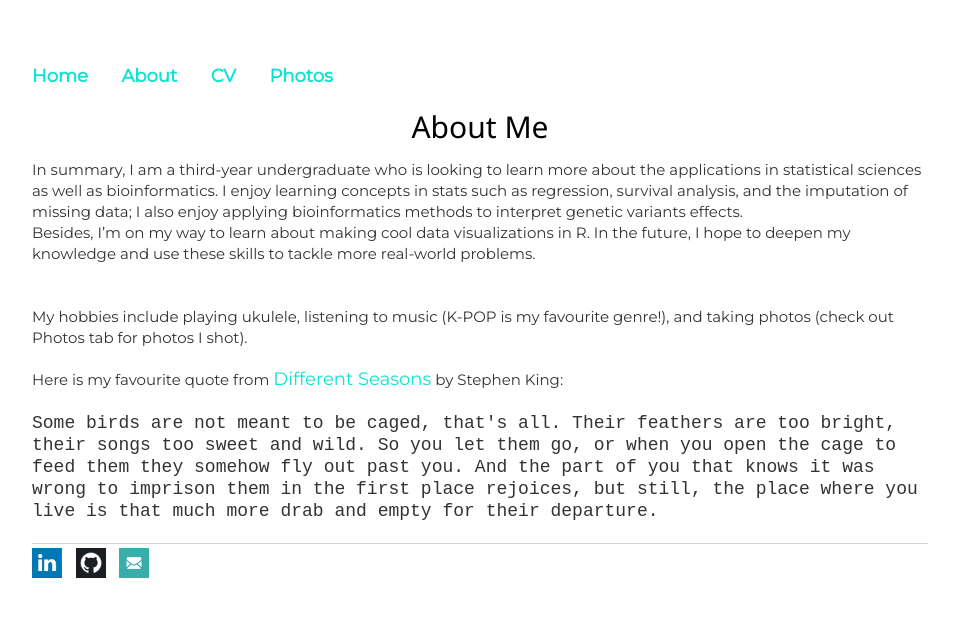
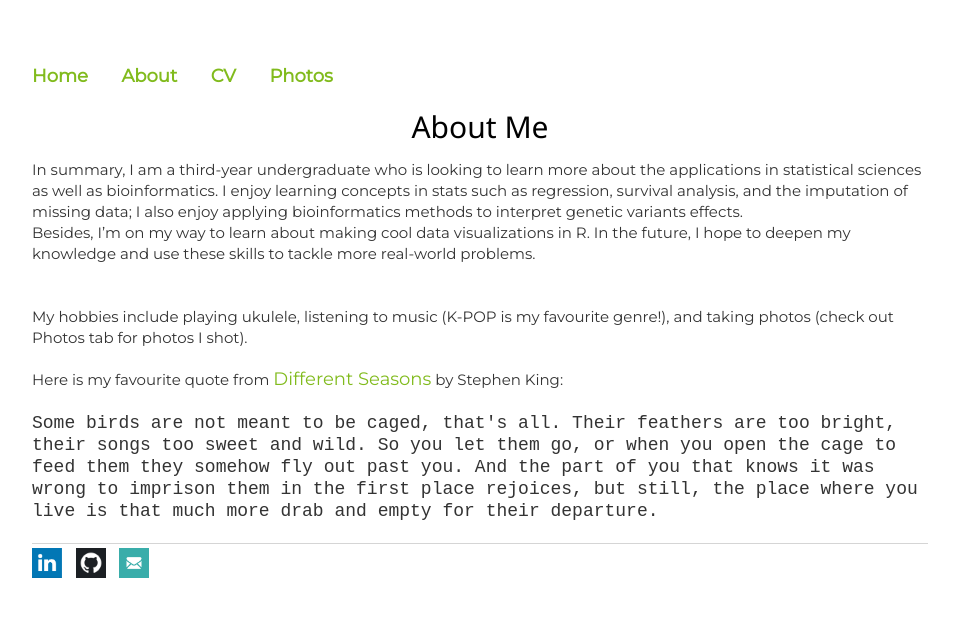
Before and after one commit to Bilin22/Bilin22.github.io, a Jekyll site: the page built from about.md, in a window 1280 px wide. Shown: the top 617 px of the page, without its empty margins (160-1119 px from the left). Built offline with Jekyll 4.4.1, drawn with Linux system fonts in a browser that asks for light colours.

```diff
--- a/css/main.css
+++ b/css/main.css
@@ -22,7 +22,7 @@
 a {
     text-decoration: none;
     font-size: 1.2rem;
-    color: #0ce3d2;
+    color: #81bb1d;
 }
 a:hover {
     text-decoration: underline;
```
